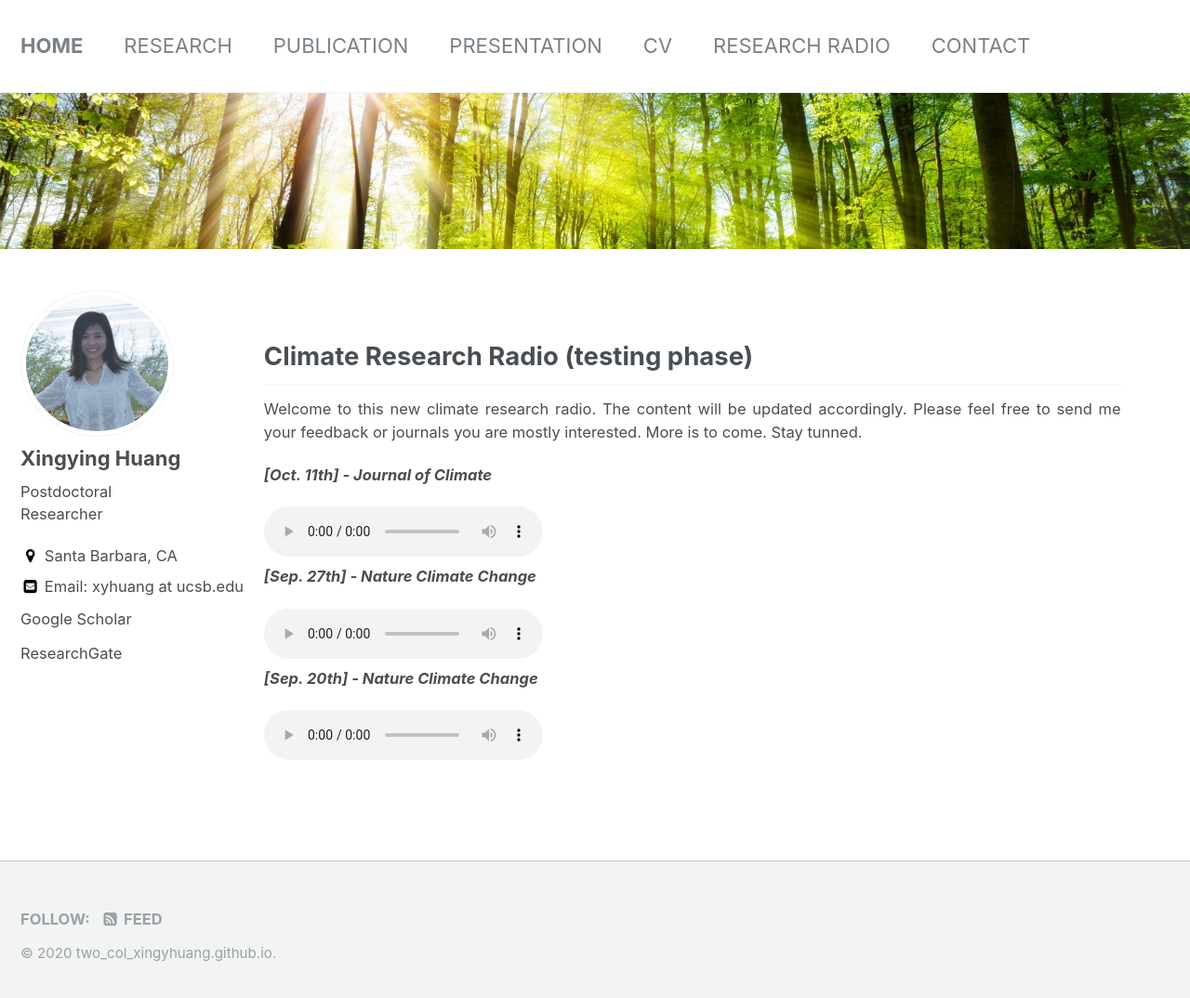
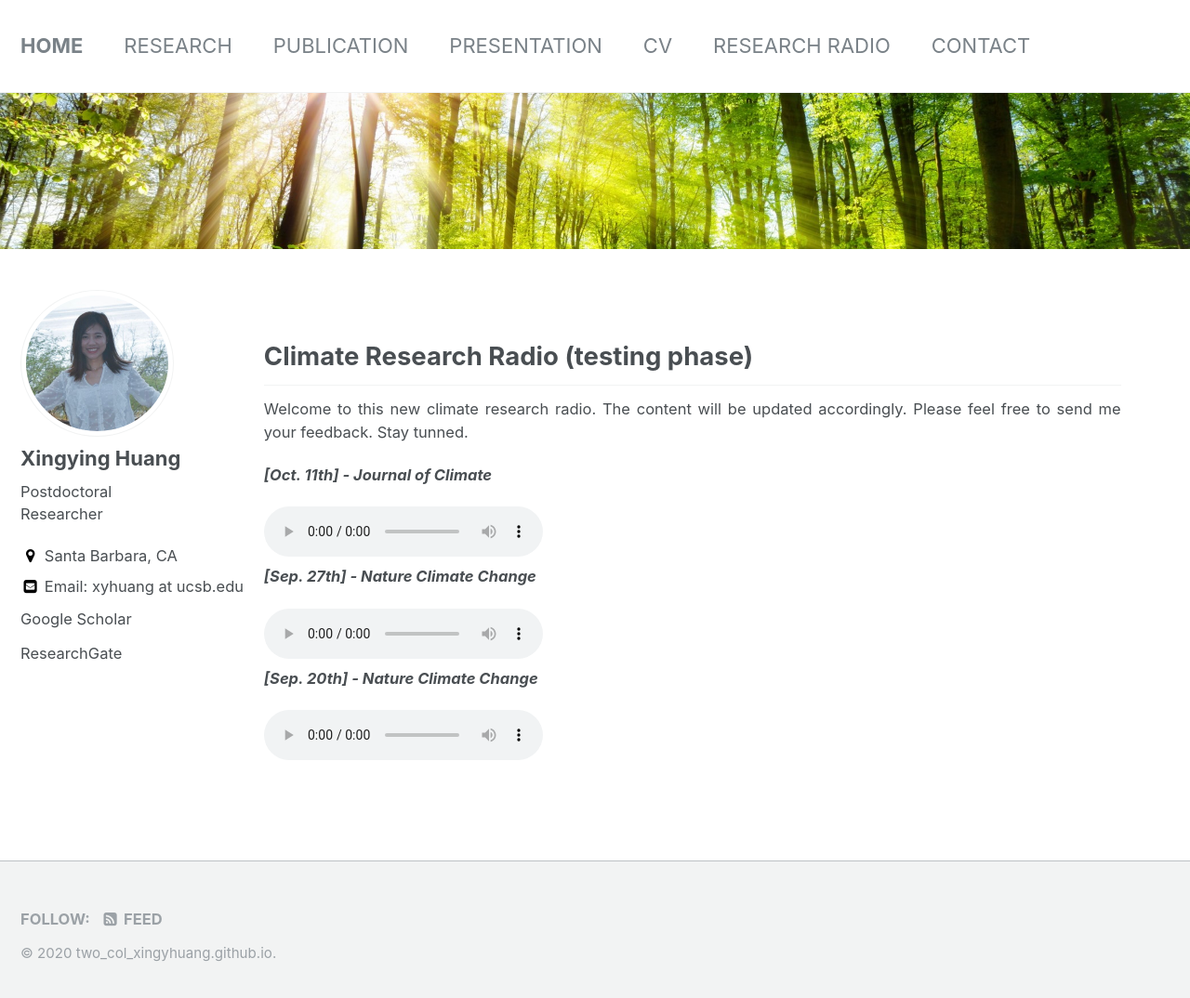
Before and after one commit to Xingyhuang/two_col_xingyhuang.github.io, a Jekyll site: the page built from _pages/radio.md, in a window 1280 px wide and 1082 px high. Shown: the top 1074 px of the window at 93% size. Built offline with Jekyll 4.4.1, drawn with Linux system fonts in a browser that asks for light colours.

Commit message:
Update radio.md

```diff
--- a/_pages/radio.md
+++ b/_pages/radio.md
@@ -11,7 +11,7 @@ excerpt: ''
 
 ## Climate Research Radio (testing phase)
 
-Welcome to this new climate research radio. The content will be updated accordingly. Please feel free to send me your feedback or journals you are mostly interested. More is to come. Stay tunned.
+Welcome to this new climate research radio. The content will be updated accordingly. Please feel free to send me your feedback. Stay tunned.
 
 ***[Oct. 11th] - Journal of Climate*** <br>
 <audio src="/assets/radio/issue_3-jcli-10_11_2020.mp3" controls preload> </audio>
```
